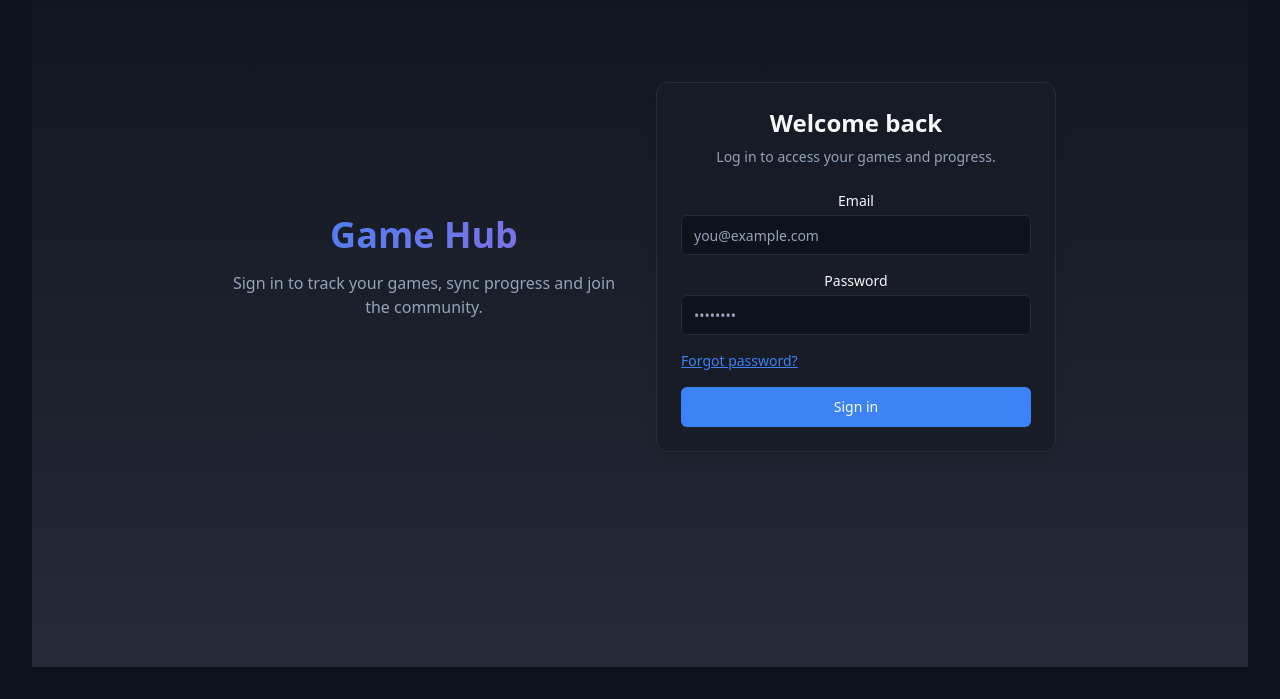
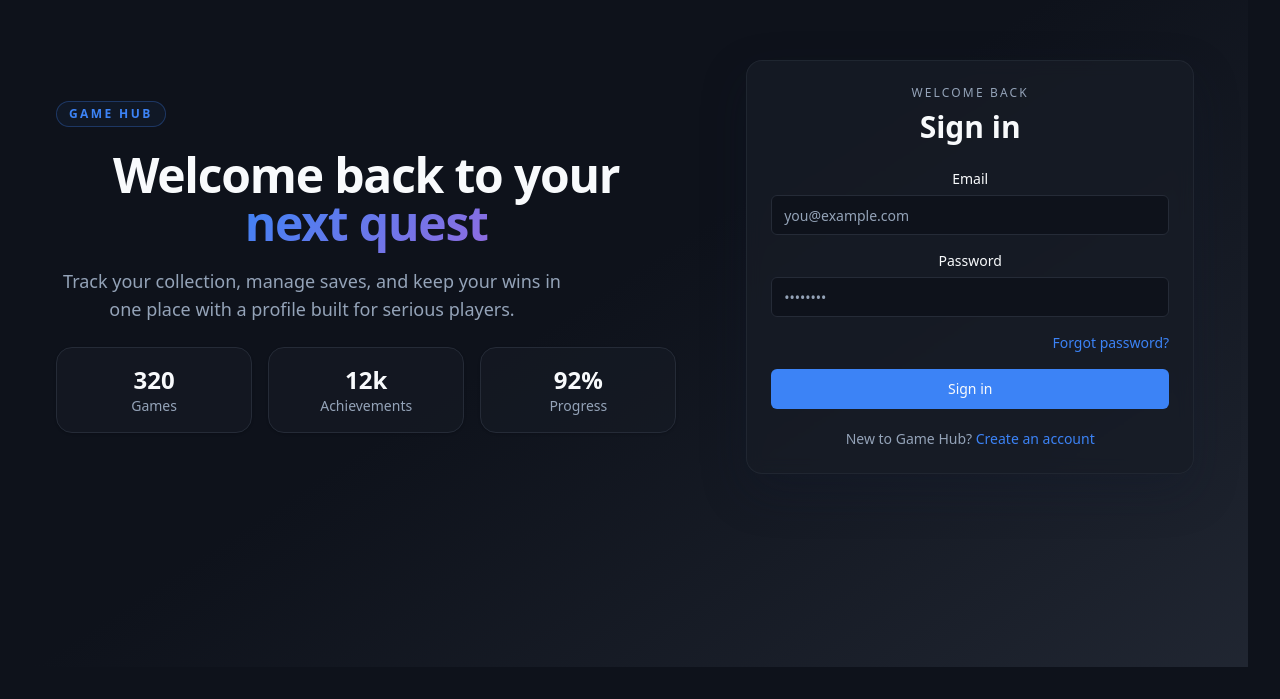
Before and after one commit to dogovicky/game-site, a React (Vite) app: page /login in a window 1280 px wide. Shown: the part 165-864 px from the top of the page. Built offline with nearby package versions, Linux system fonts and the light colour scheme.

Commit message:
feat(auth-flow): updated login page and created forgot password page

```diff
--- a/src/App.tsx
+++ b/src/App.tsx
@@ -3,6 +3,7 @@ import './App.css'
 import Index from './pages/Index'
 import Login from './pages/Login'
 import Signup from './pages/Signup'
+import ForgotPassword from './pages/ForgotPassword'
 
 function App() {
 
@@ -14,6 +15,7 @@ function App() {
             <Route path='/' element={<Index />} />
             <Route path='/login' element={<Login />} />
             <Route path='/signup' element={<Signup />} />
+            <Route path='/forgot-password' element={<ForgotPassword />} />
           </Routes>
         </BrowserRouter>
       </div>
--- a/src/components/auth/LoginCard.tsx
+++ b/src/components/auth/LoginCard.tsx
@@ -1,5 +1,6 @@
 import { useForm } from "react-hook-form";
 import { z } from "zod";
+import { Link } from "react-router-dom";
 import { Input } from "../ui/Input";
 import { Button } from "../ui/Button";
 import { useAuth } from "../../hooks/useAuth";
@@ -14,30 +15,24 @@ const schema = z.object({
 type FormData = z.infer<typeof schema>;
 
 export const LoginCard = () => {
-  const { login } = useAuth();
+  const { login, error, loading } = useAuth();
 
   const {
     register,
     handleSubmit,
-    formState: { errors, isSubmitting },
+    formState: { errors },
   } = useForm<FormData>({
     defaultValues: { email: "", password: "" },
+    mode: "onBlur",
   });
 
   const onSubmit = async (data: FormData) => {
-    // validate once with zod for a second safety net
     const parsed = schema.safeParse(data);
     if (!parsed.success) {
-      // react-hook-form already shows errors, but short-circuit if zod fails
       return;
     }
 
-    try {
-      await login(data as AuthCredentials);
-      // Optionally: redirect is handled by the caller (page)
-    } catch (e) {
-      // login() already sets error in context; nothing else to do here
-    }
+    await login(data as AuthCredentials);
   };
 
   return (
@@ -45,36 +40,51 @@ export const LoginCard = () => {
       initial={{ opacity: 0, y: 10 }}
       animate={{ opacity: 1, y: 0 }}
       transition={{ duration: 0.35 }}
-      className="w-full max-w-md mx-auto bg-card/80 backdrop-blur rounded-xl p-6 shadow-lg border"
+      className="w-full max-w-md mx-auto bg-card/80 backdrop-blur rounded-2xl p-6 shadow-[0_18px_45px_rgba(15,23,42,0.25)] border border-border/70"
     >
-      <h2 className="text-2xl font-bold mb-2">Welcome back</h2>
-      <p className="text-sm text-muted-foreground mb-6">Log in to access your games and progress.</p>
+      <div className="mb-6">
+        <p className="text-xs font-medium uppercase tracking-[0.18em] text-muted-foreground">Welcome back</p>
+        <h2 className="mt-2 text-3xl font-bold text-foreground">Sign in</h2>
+      </div>
 
       <form onSubmit={handleSubmit(onSubmit)} className="space-y-4">
         <div>
-          <label className="text-sm mb-1 block">Email</label>
+          <label className="mb-1.5 block text-sm font-medium text-foreground">Email</label>
           <Input type="email" placeholder="you@example.com" {...register("email", { required: true })} />
-          {errors.email && <p className="text-xs text-red-500 mt-1">{errors.email.message}</p>}
+          {errors.email && <p className="mt-1 text-xs text-red-500">{errors.email.message}</p>}
         </div>
 
         <div>
-          <label className="text-sm mb-1 block">Password</label>
+          <label className="mb-1.5 block text-sm font-medium text-foreground">Password</label>
           <Input type="password" placeholder="••••••••" {...register("password", { required: true })} />
-          {errors.password && <p className="text-xs text-red-500 mt-1">{errors.password.message}</p>}
+          {errors.password && <p className="mt-1 text-xs text-red-500">{errors.password.message}</p>}
         </div>
 
-        <div className="flex items-center justify-between">
-          <div className="text-sm">
-            <a href="#" className="text-primary underline">Forgot password?</a>
-          </div>
+        <div className="flex items-center justify-end">
+          <Link to="/forgot-password" className="text-sm font-medium text-primary underline-offset-4 hover:underline">
+            Forgot password?
+          </Link>
         </div>
 
+        {error && (
+          <div className="rounded-lg border border-red-500/20 bg-red-500/5 px-3 py-2 text-sm text-red-500">
+            {error}
+          </div>
+        )}
+
         <div>
-          <Button type="submit" className="w-full" disabled={isSubmitting}>
-            {isSubmitting ? "Signing in..." : "Sign in"}
+          <Button type="submit" className="w-full" disabled={loading}>
+            {loading ? "Signing in..." : "Sign in"}
           </Button>
         </div>
       </form>
+
+      <p className="mt-5 text-center text-sm text-muted-foreground">
+        New to Game Hub?{" "}
+        <Link to="/signup" className="font-medium text-primary underline-offset-4 hover:underline">
+          Create an account
+        </Link>
+      </p>
     </motion.div>
   );
 };
--- a/src/context/AuthContext.tsx
+++ b/src/context/AuthContext.tsx
@@ -8,6 +8,7 @@ interface AuthContextType {
   error: string | null;
   login: (creds: AuthCredentials) => Promise<User>;
   signup: (creds: SignupCredentials) => Promise<User>;
+  resetPassword: (email: string) => Promise<void>;
   logout: () => void;
 }
 
@@ -125,13 +126,39 @@ export const AuthProvider = ({ children }: { children: ReactNode }) => {
     }
   };
 
+  const resetPassword = async (email: string) => {
+    setLoading(true);
+    setError(null);
+
+    try {
+      const normalizedEmail = email.trim();
+
+      if (!normalizedEmail || !/^[^\s@]+@[^\s@]+\.[^\s@]+$/.test(normalizedEmail)) {
+        throw new Error("Please enter a valid email address");
+      }
+
+      try {
+        await axios.post("/api/auth/forgot-password", { email: normalizedEmail }, { timeout: 3000 });
+      } catch (e) {
+        // Developer-safe mock fallback: accept any valid email and simulate a successful reset.
+      }
+
+      setLoading(false);
+      return;
+    } catch (err: any) {
+      setError(err?.message || "Unable to reset password right now");
+      setLoading(false);
+      throw err;
+    }
+  };
+
   const logout = () => {
     setState({ user: null, token: null });
     localStorage.removeItem("auth");
   };
 
   return (
-    <AuthContext.Provider value={{ state, loading, error, login, signup, logout }}>
+    <AuthContext.Provider value={{ state, loading, error, login, signup, resetPassword, logout }}>
       {children}
     </AuthContext.Provider>
   );
--- a/src/hooks/useAuth.tsx
+++ b/src/hooks/useAuth.tsx
@@ -12,8 +12,9 @@ export function useAuth() {
       error: ctx.error,
       login: ctx.login,
       signup: ctx.signup,
+      resetPassword: ctx.resetPassword,
       logout: ctx.logout,
     }),
-    [ctx.state, ctx.loading, ctx.error, ctx.login, ctx.signup, ctx.logout]
+    [ctx.state, ctx.loading, ctx.error, ctx.login, ctx.signup, ctx.resetPassword, ctx.logout]
   );
 }
--- /dev/null
+++ b/src/pages/ForgotPassword.tsx
@@ -0,0 +1,96 @@
+import { useState } from "react";
+import { ArrowLeft, CheckCircle2, Mail } from "lucide-react";
+import { Link } from "react-router-dom";
+import { z } from "zod";
+import { useAuth } from "../hooks/useAuth";
+import { Button } from "../components/ui/Button";
+import { Input } from "../components/ui/Input";
+
+const resetSchema = z.object({
+  email: z.string().trim().email("Enter a valid email address"),
+});
+
+const ForgotPasswordPage = () => {
+  const { resetPassword, loading, error } = useAuth();
+  const [email, setEmail] = useState("");
+  const [fieldError, setFieldError] = useState<string | null>(null);
+  const [isSubmitted, setIsSubmitted] = useState(false);
+
+  const handleSubmit = async (event: React.FormEvent) => {
+    event.preventDefault();
+    const parsed = resetSchema.safeParse({ email });
+
+    if (!parsed.success) {
+      setFieldError(parsed.error.issues[0]?.message ?? "Please enter a valid email");
+      setIsSubmitted(false);
+      return;
+    }
+
+    setFieldError(null);
+    try {
+      await resetPassword(parsed.data.email);
+      setIsSubmitted(true);
+    } catch (err) {
+      setIsSubmitted(false);
+    }
+  };
+
+  return (
+    <div className="flex min-h-screen items-center justify-center bg-gradient-to-br from-background via-background to-muted/60 px-6 py-12">
+      <div className="w-full max-w-md rounded-2xl border border-border bg-card/80 p-6 shadow-[0_18px_45px_rgba(15,23,42,0.25)] backdrop-blur-xl md:p-8">
+        <div className="mb-6 flex items-center justify-between">
+          <div className="flex h-11 w-11 items-center justify-center rounded-xl bg-primary/10 text-primary">
+            <Mail className="h-5 w-5" />
+          </div>
+          <Link to="/login" className="inline-flex items-center gap-2 text-sm text-muted-foreground hover:text-foreground">
+            <ArrowLeft className="h-4 w-4" />
+            Back to login
+          </Link>
+        </div>
+
+        <div className="mb-6">
+          <p className="text-xs font-medium uppercase tracking-[0.18em] text-muted-foreground">Account recovery</p>
+          <h1 className="mt-2 text-3xl font-bold text-foreground">Forgot password?</h1>
+        </div>
+
+        {!isSubmitted ? (
+          <form onSubmit={handleSubmit} className="space-y-4">
+            <div>
+              <label className="mb-1.5 block text-sm font-medium text-foreground">Email address</label>
+              <Input
+                type="email"
+                value={email}
+                onChange={(event) => setEmail(event.target.value)}
+                placeholder="you@example.com"
+              />
+              {fieldError && <p className="mt-1 text-xs text-red-500">{fieldError}</p>}
+            </div>
+
+            {error && (
+              <div className="rounded-lg border border-red-500/20 bg-red-500/5 px-3 py-2 text-sm text-red-500">
+                {error}
+              </div>
+            )}
+
+            <Button type="submit" className="w-full" disabled={loading}>
+              {loading ? "Sending reset link..." : "Send reset link"}
+            </Button>
+          </form>
+        ) : (
+          <div className="space-y-4">
+            <div className="flex items-center gap-2 rounded-xl border border-emerald-500/30 bg-emerald-500/10 px-3 py-3 text-sm text-emerald-500">
+              <CheckCircle2 className="h-4 w-4" />
+              A reset link has been sent to {email}.
+            </div>
+
+            <Button asChild className="w-full">
+              <Link to="/login">Return to sign in</Link>
+            </Button>
+          </div>
+        )}
+      </div>
+    </div>
+  );
+};
+
+export default ForgotPasswordPage;
--- a/src/pages/Login.tsx
+++ b/src/pages/Login.tsx
@@ -1,39 +1,61 @@
 import { LoginCard } from "../components/auth/LoginCard";
-import { AuthProvider } from "../context/AuthContext";
-import { useAuthContext } from "../context/AuthContext";
+import { AuthProvider, useAuthContext } from "../context/AuthContext";
 import { useNavigate } from "react-router-dom";
 import { useEffect } from "react";
 
-const LoginWrapper: React.FC = () => {
+const LoginWrapper = () => {
   const { state } = useAuthContext();
   const navigate = useNavigate();
 
-  // if user is already logged in, redirect to home
   useEffect(() => {
     if (state.user) {
-      navigate("/");
+      navigate("/", { replace: true });
     }
   }, [state.user, navigate]);
 
   return (
-    <div className="min-h-screen flex items-center justify-center bg-gradient-to-b from-background to-muted">
-      <div className="w-full max-w-4xl grid grid-cols-1 md:grid-cols-2 gap-8 p-8">
-        <div className="hidden md:flex items-center justify-center">
-          <div className="space-y-4 text-center">
-            <h1 className="text-4xl font-extrabold bg-gradient-primary bg-clip-text text-transparent">Game Hub</h1>
-            <p className="text-muted-foreground max-w-sm mx-auto">Sign in to track your games, sync progress and join the community.</p>
+    <div className="min-h-screen bg-gradient-to-br from-background via-background to-muted/80">
+      <div className="mx-auto grid min-h-screen max-w-7xl items-center gap-10 px-6 py-10 lg:grid-cols-[1.1fr_0.9fr]">
+        <div className="hidden flex-col justify-center space-y-6 lg:flex">
+          <div className="inline-flex w-fit items-center gap-2 rounded-full border border-primary/30 bg-primary/5 px-3 py-1 text-xs font-semibold uppercase tracking-[0.2em] text-primary">
+            Game Hub
+          </div>
+
+          <div className="space-y-5">
+            <h1 className="text-5xl font-black tracking-tight text-foreground">
+              Welcome back to your
+              <span className="bg-gradient-primary bg-clip-text text-transparent"> next quest</span>
+            </h1>
+            <p className="max-w-lg text-lg text-muted-foreground">
+              Track your collection, manage saves, and keep your wins in one place with a profile built for serious players.
+            </p>
+          </div>
+
+          <div className="grid gap-4 sm:grid-cols-3">
+            {[
+              { label: "Games", value: "320" },
+              { label: "Achievements", value: "12k" },
+              { label: "Progress", value: "92%" },
+            ].map((item) => (
+              <div key={item.label} className="rounded-2xl border border-border bg-card/60 p-4 shadow-sm">
+                <div className="text-2xl font-bold text-foreground">{item.value}</div>
+                <div className="text-sm text-muted-foreground">{item.label}</div>
+              </div>
+            ))}
           </div>
         </div>
 
-        <div className="flex items-center">
-          <LoginCard />
+        <div className="flex items-center justify-center">
+          <div className="w-full max-w-xl">
+            <LoginCard />
+          </div>
         </div>
       </div>
     </div>
   );
 };
 
-const LoginPage: React.FC = () => {
+const LoginPage = () => {
   return (
     <AuthProvider>
       <LoginWrapper />
--- a/src/types/auth.ts
+++ b/src/types/auth.ts
@@ -8,6 +8,10 @@ export interface SignupCredentials {
   email: string;
   password: string;
   confirmPassword: string;
+}
+
+export interface PasswordResetRequest {
+  email: string;
 }
 
 export interface User {
```
